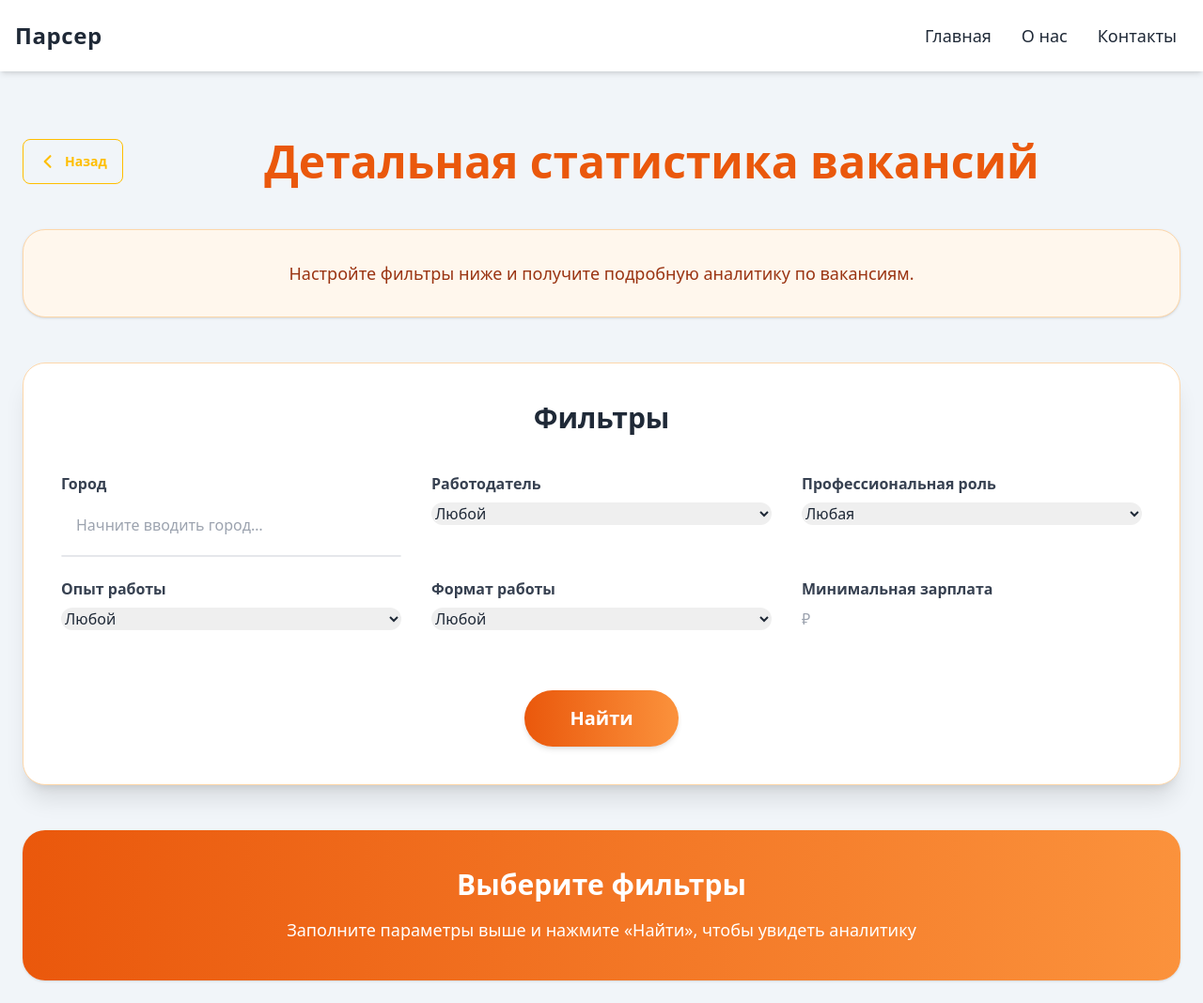
After one commit to 4eLoBeK-001/HHParser, a Django app: page /custom/ in a window 1280 px wide. The commit adds this page. Shown: the whole page at 94% size. Run offline with Django 5.2, Linux system fonts and the light colour scheme; some libraries are stand-ins or nearby versions.

Commit message:
htmx for city search

```diff
--- a/hh_app/urls.py
+++ b/hh_app/urls.py
@@ -15,4 +15,7 @@ urlpatterns = [
 
     path('employers/', views.employers_list, name='employers_list'),
     path('employer/<hh_employer_id>/', views.employer_detailed, name='employer_detailed'),
+
+    path('custom/', views.custom_filters, name='custom_filters'),
+    path('htmx/areas/', views.area_autocomplete, name='area_autocomplete'),
 ]
--- a/hh_app/views.py
+++ b/hh_app/views.py
@@ -196,3 +196,23 @@ def employer_detailed(request, hh_employer_id):
         'vacancies': vacancies,
     }
     return render(request, 'hh_app/employer.html', context)
+
+
+def custom_filters(request):
+
+    context = {
+    }
+    return render(request, 'hh_app/custom_filters.html', context)
+
+def area_autocomplete(request):
+    query = request.GET.get('area_name', '').strip()
+
+    areas = (
+        Area.objects
+        .filter(name__icontains=query)
+        .order_by('name')[:10]
+    )
+    context = {
+        'areas': areas
+    }
+    return render(request, 'hh_app/includes/area_autocomplete.html', context)
--- a/templates/base.html
+++ b/templates/base.html
@@ -19,5 +19,6 @@
     {% block content %}
     {% endblock content %}
 
+    <script src="https://unpkg.com/htmx.org@1.9.10"></script>
 </body>
 </html>
--- /dev/null
+++ b/templates/hh_app/custom_filters.html
@@ -0,0 +1,198 @@
+{% extends 'base.html' %}
+{% block content %}
+
+<div id="content" class="max-w-7xl mx-auto mt-12 p-6 space-y-12">
+
+    <!-- Заголовок -->
+    <div class="grid grid-cols-[auto_1fr_auto] items-center mb-6">
+
+        <button
+            type="button"
+            onclick="window.history.back()"
+            class="btn btn-outline btn-warning gap-2"
+            aria-label="Назад"
+        >
+            <svg class="w-5 h-5" fill="none" stroke="currentColor" stroke-width="2.5" viewBox="0 0 24 24">
+                <path stroke-linecap="round" stroke-linejoin="round" d="M15 19l-7-7 7-7"/>
+            </svg>
+            Назад
+        </button>
+
+        <h1 class="text-center text-4xl md:text-5xl font-extrabold text-orange-600">
+            Детальная статистика вакансий
+        </h1>
+
+        <div></div>
+    </div>
+
+    <!-- Описание -->
+    <div class="bg-orange-50 border border-orange-200 rounded-3xl p-8 shadow text-center">
+        <p class="text-lg text-orange-800 max-w-4xl mx-auto">
+            Настройте фильтры ниже и получите подробную аналитику по вакансиям.
+        </p>
+    </div>
+
+    <!-- ФИЛЬТРЫ -->
+    <form method="get" class="bg-white border border-orange-200 rounded-3xl shadow-xl p-10 space-y-10">
+
+        <h2 class="text-3xl font-bold text-gray-800 text-center">
+            Фильтры
+        </h2>
+
+        <div class="grid grid-cols-1 md:grid-cols-3 gap-8">
+
+            <!-- Город -->
+            <div class="relative">
+                <label class="block font-semibold text-gray-700 mb-2">
+                    Город
+                </label>
+
+                <!-- Текстовый ввод -->
+                <input
+                    type="text"
+                    name="area_name"
+                    placeholder="Начните вводить город…"
+                    autocomplete="off"
+
+                    hx-get="{% url 'hh_app:area_autocomplete' %}"
+                    hx-trigger="keyup changed delay:300ms"
+                    hx-target="#area-results"
+                    hx-indicator="#area-loader"
+
+                    class="w-full rounded-xl border-gray-300 px-4 py-3
+                           focus:ring-2 focus:ring-emerald-400 focus:border-emerald-400"
+                >
+
+                <!-- Скрытое поле с ID -->
+                <input type="hidden" name="area" id="area-id">
+
+                <!-- Loader -->
+                <div
+                    id="area-loader"
+                    class="absolute right-4 top-11 htmx-indicator"
+                >
+                    <span class="loading loading-spinner loading-sm text-emerald-500"></span>
+                </div>
+
+                <!-- Выпадающий список -->
+                <ul
+                    id="area-results"
+                    class="absolute z-20 w-full bg-white border border-gray-200
+                           rounded-xl mt-2 shadow-lg max-h-60 overflow-y-auto"
+                ></ul>
+            </div>
+
+
+            <!-- Работодатель -->
+            <div>
+                <label class="block text-gray-700 font-semibold mb-2">Работодатель</label>
+                <select name="employer" class="w-full rounded-xl border-gray-300 focus:ring-orange-400 focus:border-orange-400">
+                    <option value="">Любой</option>
+                    {% for employer in employers %}
+                        <option value="{{ employer.id }}">{{ employer.name }}</option>
+                    {% endfor %}
+                </select>
+            </div>
+
+            <!-- Проф. роль -->
+            <div>
+                <label class="block text-gray-700 font-semibold mb-2">Профессиональная роль</label>
+                <select name="role" class="w-full rounded-xl border-gray-300 focus:ring-orange-400 focus:border-orange-400">
+                    <option value="">Любая</option>
+                    {% for role in professional_roles %}
+                        <option value="{{ role.id }}">{{ role.name }}</option>
+                    {% endfor %}
+                </select>
+            </div>
+
+            <!-- Опыт -->
+            <div>
+                <label class="block text-gray-700 font-semibold mb-2">Опыт работы</label>
+                <select name="experience" class="w-full rounded-xl border-gray-300 focus:ring-orange-400 focus:border-orange-400">
+                    <option value="">Любой</option>
+                    {% for exp in experiences %}
+                        <option value="{{ exp.id }}">{{ exp.name }}</option>
+                    {% endfor %}
+                </select>
+            </div>
+
+            <!-- Формат работы -->
+            <div>
+                <label class="block text-gray-700 font-semibold mb-2">Формат работы</label>
+                <select name="work_format" class="w-full rounded-xl border-gray-300 focus:ring-orange-400 focus:border-orange-400">
+                    <option value="">Любой</option>
+                    {% for wf in work_formats %}
+                        <option value="{{ wf.id }}">{{ wf.name }}</option>
+                    {% endfor %}
+                </select>
+            </div>
+
+            <!-- Зарплата -->
+            <div>
+                <label class="block text-gray-700 font-semibold mb-2">Минимальная зарплата</label>
+                <input
+                    type="number"
+                    name="salary_from"
+                    placeholder="₽"
+                    class="w-full rounded-xl border-gray-300 focus:ring-orange-400 focus:border-orange-400"
+                >
+            </div>
+
+        </div>
+
+        <!-- Кнопка поиска -->
+        <div class="text-center pt-6">
+            <button
+                type="submit"
+                class="px-12 py-4 bg-gradient-to-r from-orange-600 to-orange-400
+                       text-white text-xl font-bold rounded-full
+                       shadow-md hover:shadow-lg transition"
+            >
+                Найти
+            </button>
+        </div>
+
+    </form>
+
+    <!-- РЕЗУЛЬТАТЫ -->
+    {% if statistics %}
+
+    <!-- Ключевые показатели -->
+    <section class="grid grid-cols-1 md:grid-cols-4 gap-6">
+
+        <div class="bg-green-50 border border-green-200 p-6 rounded-2xl shadow">
+            <p class="text-gray-600">Вакансий найдено</p>
+            <p class="text-4xl font-extrabold text-green-700">{{ statistics.count }}</p>
+        </div>
+
+        <div class="bg-green-50 border border-green-200 p-6 rounded-2xl shadow">
+            <p class="text-gray-600">Средняя зарплата</p>
+            <p class="text-4xl font-extrabold text-green-700">{{ statistics.avg_salary }} ₽</p>
+        </div>
+
+        <div class="bg-green-50 border border-green-200 p-6 rounded-2xl shadow">
+            <p class="text-gray-600">Работодателей</p>
+            <p class="text-4xl font-extrabold text-green-700">{{ statistics.employers }}</p>
+        </div>
+
+        <div class="bg-green-50 border border-green-200 p-6 rounded-2xl shadow">
+            <p class="text-gray-600">Навыков</p>
+            <p class="text-4xl font-extrabold text-green-700">{{ statistics.skills }}</p>
+        </div>
+
+    </section>
+
+    {% else %}
+        <div class="bg-gradient-to-r from-orange-600 to-orange-400 text-white p-10 rounded-3xl shadow text-center">
+            <h2 class="text-3xl font-bold mb-4">
+                Выберите фильтры
+            </h2>
+            <p class="text-lg">
+                Заполните параметры выше и нажмите «Найти», чтобы увидеть аналитику
+            </p>
+        </div>
+    {% endif %}
+
+</div>
+
+{% endblock content %}
--- a/templates/hh_app/home.html
+++ b/templates/hh_app/home.html
@@ -40,9 +40,9 @@
             </a>
 
             <!-- Кастомный поиск -->
-            <button class="bg-white border-2 border-gray-300 text-gray-700 text-xl py-5 hover:bg-gray-50 hover:border-gray-400 hover:text-gray-800 shadow-sm transition-all duration-200 rounded-xl font-medium flex items-center justify-center cursor-pointer">
+            <a href="{% url 'hh_app:custom_filters' %}" class="bg-white border-2 border-gray-300 text-gray-700 text-xl py-5 hover:bg-gray-50 hover:border-gray-400 hover:text-gray-800 shadow-sm transition-all duration-200 rounded-xl font-medium flex items-center justify-center cursor-pointer">
                 Кастомный поиск
-            </button>
+            </a>
         </div>
     </div>
 
```
Also changed, not shown: templates/hh_app/includes/area_autocomplete.html (added, +17 -0 lines).
